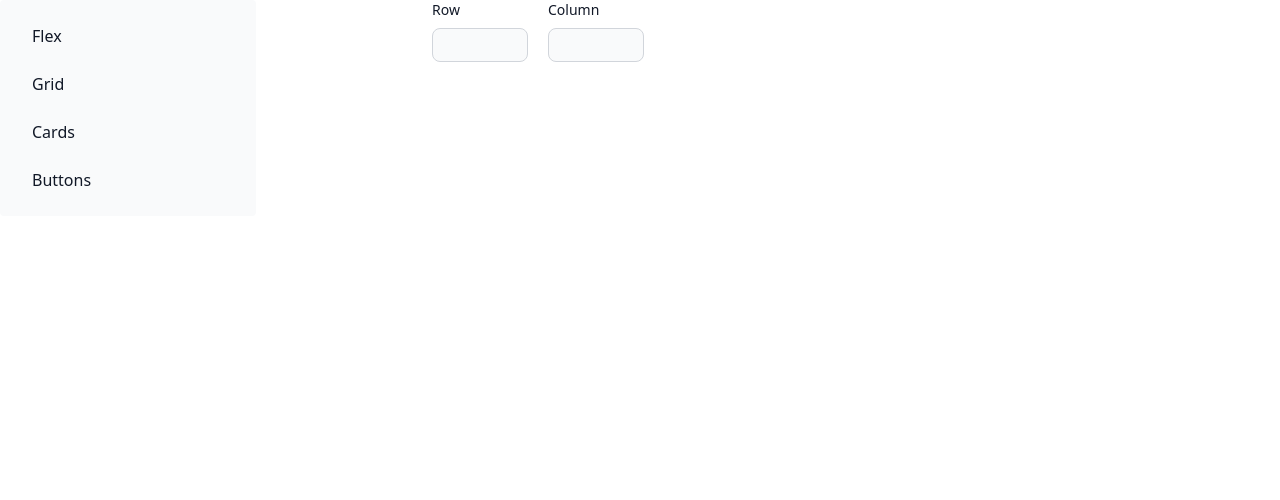
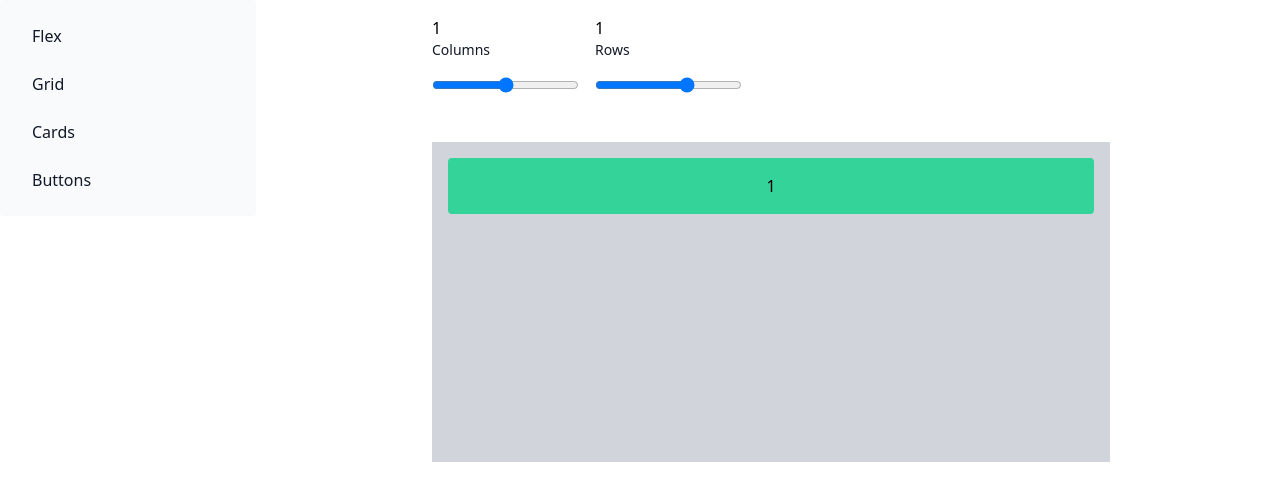
Before and after one commit to TeLoardBruh/UI-Builder, a Nuxt app: page /grid in a window 1280 px wide. Shown: the top 500 px of the page. Built offline with nearby package versions, Linux system fonts and the light colour scheme.

Commit message:
feat: grid system

```diff
--- a/components/layouts/Flex.vue
+++ b/components/layouts/Flex.vue
@@ -1,7 +1,7 @@
 <template>
   <div :class="'justify-'+internalClass[internalClass.length - 1]">
     <div
-      class="bg-green-400 w-14 h-14 m-2 flex items-center justify-center"
+      class="bg-green-400 w-14 h-14 m-2 flex items-center justify-center p-4 rounded m-4"
       v-for="item in items"
       :key="item"
     >
--- a/components/layouts/Grid.vue
+++ b/components/layouts/Grid.vue
@@ -0,0 +1,39 @@
+<template>
+  <div>
+    <div
+      :class="
+        'grid' + ' ' + 'grid-cols-' + itemRows + ' ' + 'gap-4 text-center'
+      "
+      v-for="column in itemColumns"
+      :key="column"
+    >
+      <div
+        class="bg-green-400 p-4 rounded m-4"
+        v-for="row in itemRows"
+        :key="row"
+      >
+        {{ row }}
+      </div>
+    </div>
+  </div>
+</template>
+
+<script lang="ts">
+import Vue from "vue";
+export default Vue.extend({
+  props: {
+    itemRows: {
+      type: Number as any,
+      required: false,
+    },
+    itemColumns: {
+      type: Number as any,
+      required: false,
+    },
+    internalClass: {
+      type: Array,
+      required: false,
+    },
+  },
+});
+</script>
--- a/pages/flex/index.vue
+++ b/pages/flex/index.vue
@@ -10,7 +10,7 @@
           v-on:emitCurrStateToParent="reciveDataFromChild($event)"
           :placeholder="String(itemFlex)"
           :min="1"
-          :max="36"
+          :max="21"
           :valueRange="itemFlex"
           v-once
         />
--- /dev/null
+++ b/pages/grid/index.ts
@@ -0,0 +1,26 @@
+import Vue from "vue";
+export default Vue.extend({
+  data() {
+    return {
+      itemColumns: 1 as any,
+      itemRows: 1 as any,
+      itemTuple: [] as any,
+      itemClass: "" as any,
+    };
+  },
+  methods: {
+    reciveDataFromChild(recivedData: any) {
+      console.log("On top : ", recivedData.name);
+      // Do something with the data
+      if (recivedData.name === "columns") {
+        this.itemColumns = Number(recivedData.value)
+          ? Number(recivedData.value)
+          : this.itemColumns;
+      } else if (recivedData.name === "rows") {
+        this.itemRows = Number(recivedData.value)
+          ? Number(recivedData.value)
+          : this.itemRows;
+      }
+    },
+  },
+});
--- a/pages/grid/index.vue
+++ b/pages/grid/index.vue
@@ -1,8 +1,41 @@
 <template>
   <div>
-    <div class="flex w-1/4">
-      <input-lable-with-input :label="'Row'" :inputType="'number'" class="mr-5" />
-      <input-lable-with-input :label="'Column'" :inputType="'number'" />
+    <div class="flex flex-wrap space-x-4 space-y-4 items-end">
+      <div class="flex flex-col">
+        {{ itemColumns }}
+        <input-lable-with-input
+          :label="'Columns'"
+          :inputType="'range'"
+          :name="'columns'"
+          v-on:emitCurrStateToParent="reciveDataFromChild($event)"
+          :placeholder="String(itemColumns)"
+          :min="1"
+          :max="3"
+          :valueRange="itemColumns"
+          v-once
+        />
+      </div>
+      <div class="flex flex-col">
+        {{ itemRows }}
+        <input-lable-with-input
+          :label="'Rows'"
+          :inputType="'range'"
+          :name="'rows'"
+          v-on:emitCurrStateToParent="reciveDataFromChild($event)"
+          :placeholder="String(itemRows)"
+          :min="1"
+          :max="4"
+          :valueRange="itemRows"
+          v-once
+        />
+      </div>
+    </div>
+    <div class="bg-gray-300 w-full lg:w-4/5 h-80 mt-10">
+      <LayoutsGrid
+        :itemColumns="itemColumns"
+        :itemRows="itemRows"
+      />
     </div>
   </div>
 </template>
+<script lang="ts" src="./index.ts"></script>
```
